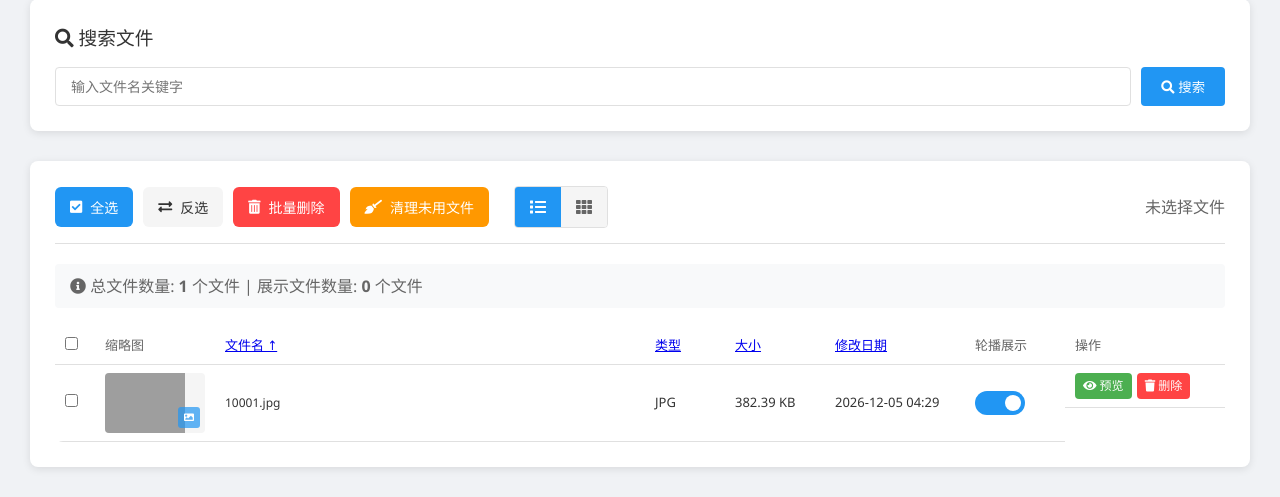
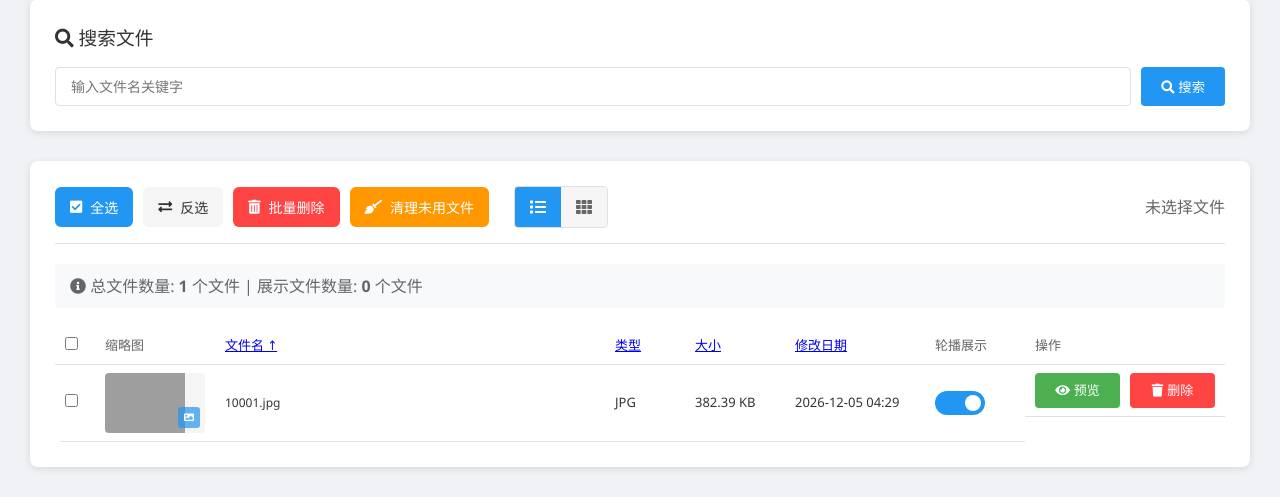
Before and after one commit to cuijianzhuang/PHP_ImageCarousel, a PHP site: page /management.php in a window 1280 px wide. Shown: the part 1125-1622 px from the top of the page. Run offline with PHP 8.4, Linux system fonts and the light colour scheme; the visitor is signed in with stand-in values (Sample User, id 1); grey boxes are pictures that could not be loaded.

Commit message:
美化后台UI

```diff
--- a/management.php
+++ b/management.php
@@ -767,6 +767,13 @@ function formatFileSize($bytes) {
             display: flex;
             gap: 10px;
             justify-content: space-between;
+            flex-wrap: nowrap;
+        }
+
+        .file-item .action-links a {
+            flex: 1;
+            text-align: center;
+            font-size: 12px;
         }
 
         .enable-checkbox {
@@ -1584,11 +1591,75 @@ function formatFileSize($bytes) {
             white-space: nowrap;
             display: flex;
             gap: 5px;
+            flex-wrap: nowrap;
+            justify-content: center;
         }
 
         .action-links a {
             font-size: 12px;
             padding: 4px 8px;
+            flex: 1;
+            text-align: center;
+            white-space: nowrap;
+        }
+
+        /* 改进表格中的按钮对齐 */
+        .files-list .action-links {
+            justify-content: flex-start;
+        }
+
+        /* 开关按钮居中对齐 */
+        td .switch {
+            display: flex;
+            justify-content: center;
+        }
+
+        /* 移动设备优化 - 额外添加 */
+        @media (max-width: 768px) {
+            .files-list .action-links {
+                flex-direction: row;
+                align-items: center;
+                justify-content: center;
+            }
+
+            .preview-btn, .delete-link {
+                flex: 1;
+                text-align: center;
+                min-width: 70px;
+            }
+
+            td .switch {
+                transform: scale(0.9);
+            }
+        }
+
+        /* 列表视图中的操作按钮优化 */
+        .files-list .action-links {
+            display: flex;
+            flex-direction: row;
+            gap: 10px;
+            justify-content: center;
+        }
+
+        .files-list .action-links a {
+            width: calc(50% - 5px);
+            text-align: center;
+            white-space: nowrap;
+            font-size: 13px;
+            padding: 8px 5px;
+            display: flex;
+            align-items: center;
+            justify-content: center;
+        }
+
+        .files-list .action-links a i {
+            margin-right: 4px;
+        }
+
+        /* 确保网格视图中的按钮对齐 */
+        .file-item .action-links {
+            gap: 10px;
+            margin-top: 10px;
         }
     </style>
     <link rel="stylesheet" href="https://cdnjs.cloudflare.com/ajax/libs/font-awesome/5.15.4/css/all.min.css">
@@ -1768,7 +1839,7 @@ function formatFileSize($bytes) {
                                     </a>
                                 </th>
                                 <th width="100">轮播展示</th>
-                                <th width="160">操作</th>
+                                <th width="200">操作</th>
                             </tr>
                             <?php foreach ($displayFiles as $file):
                                 $ext = strtolower(pathinfo($file, PATHINFO_EXTENSION));
```
